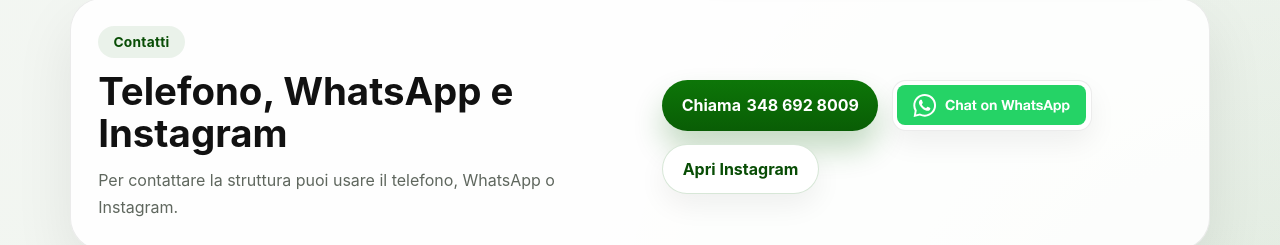
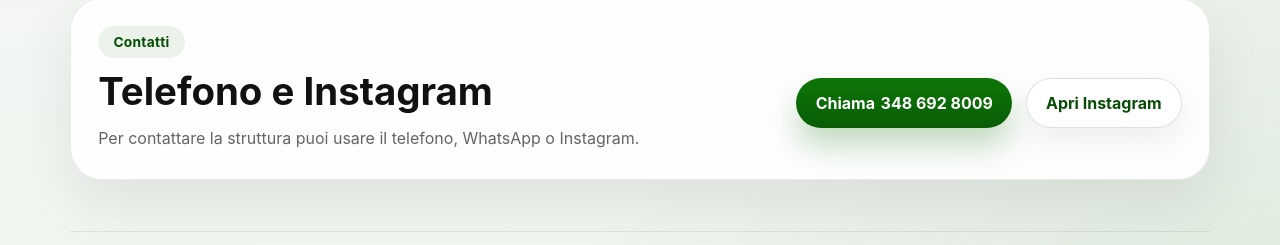
Before and after one commit to santantonioequitazione/santantonioequitazione.github.io, a plain HTML site: page index.html in a window 1280 px wide. Shown: the part 1840-2085 px from the top of the page. Drawn offline with Linux system fonts and the light colour scheme.

Commit message:
Update index.html

```diff
--- a/index.html
+++ b/index.html
@@ -177,7 +177,7 @@
         <div class="container contact-strip">
           <div>
             <span class="section-kicker">Contatti</span>
-            <h2>Telefono, WhatsApp e Instagram</h2>
+            <h2>Telefono e Instagram</h2>
             <p>
               Per contattare la struttura puoi usare il telefono, WhatsApp o Instagram.
             </p>
@@ -187,11 +187,6 @@
             <a class="button button-primary" data-phone-link href="#contatti" aria-label="Chiama il centro">
               Chiama <span data-phone-text></span>
             </a>
-
-            <a id="whatsapp-link-inline" class="whatsapp-inline" data-whatsapp-link aria-label="Chat su WhatsApp" rel="noreferrer nofollow noopener" target="_blank" href="https://wa.me/">
-              <img src="wa.svg" alt="Chat su WhatsApp" loading="lazy">
-            </a>
-
             <a class="button button-secondary" href="https://www.instagram.com/st.antonio_ec/" target="_blank" rel="noopener noreferrer">Apri Instagram</a>
           </div>
         </div>
```
